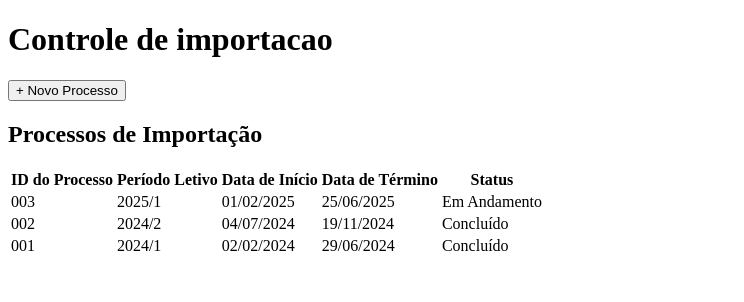
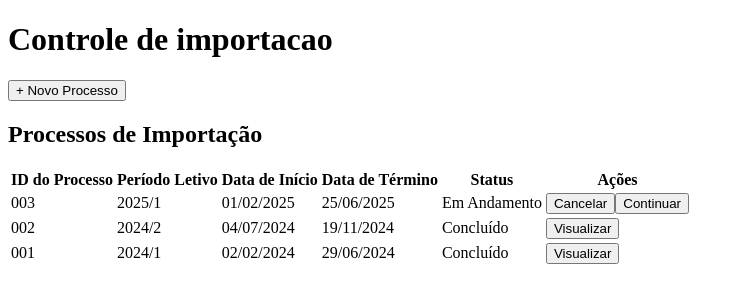
Before and after one commit to stheffanysantos/Project-Bonsae-Frontend, a Vue app: page /processos in a window 1280 px wide. Shown: the top 302 px of the page, without its empty margins (0-744 px from the left). Built offline with nearby package versions, Linux system fonts and the light colour scheme.

Commit message:
Revert "remove acoes"
This reverts commit c67010117c3e719e22095108b3c2e16368f7055b.

```diff
--- a/src/views/ProcessosView.vue
+++ b/src/views/ProcessosView.vue
@@ -12,6 +12,7 @@
             <th>Data de Início</th>
             <th>Data de Término</th>
             <th>Status</th>
+            <th>Ações</th>
           </tr>
         </thead>
         <tbody>
@@ -23,6 +24,11 @@
             <td>
               <span v-if="processo.status === 'Concluído'" class="statusProcesso success">Concluído</span>
               <span v-else-if="processo.status === 'Em Andamento'" class="statusProcesso info">Em Andamento</span>
+            </td>
+            <td>
+              <button v-if="processo.status === 'Em Andamento'" class="btnProcessos danger">Cancelar</button>
+              <button v-if="processo.status === 'Em Andamento'" class="btnProcessos primary">Continuar</button>
+              <button v-if="processo.status === 'Concluído'" class="btnProcessos neutral">Visualizar</button>
             </td>
           </tr>
         </tbody>
```
